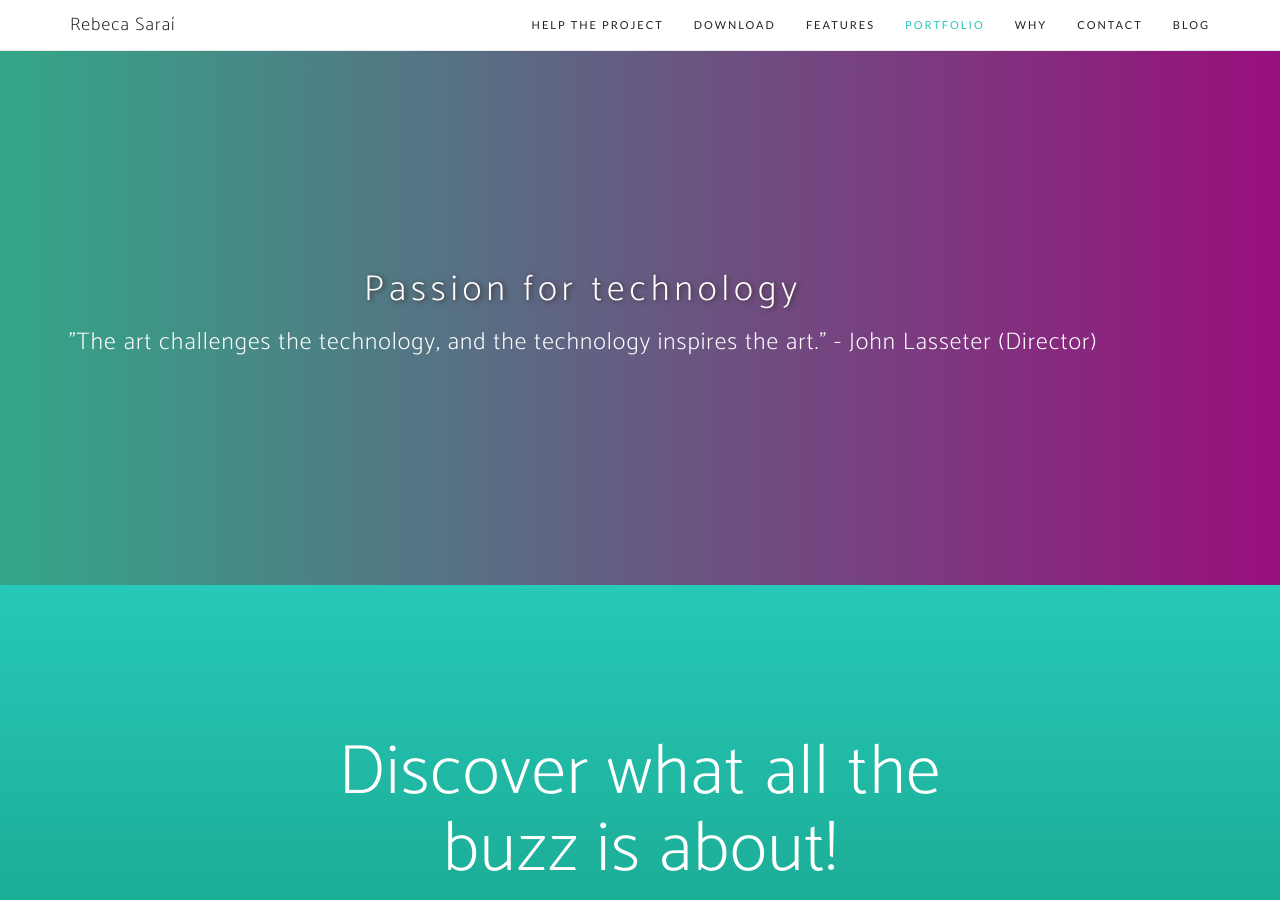
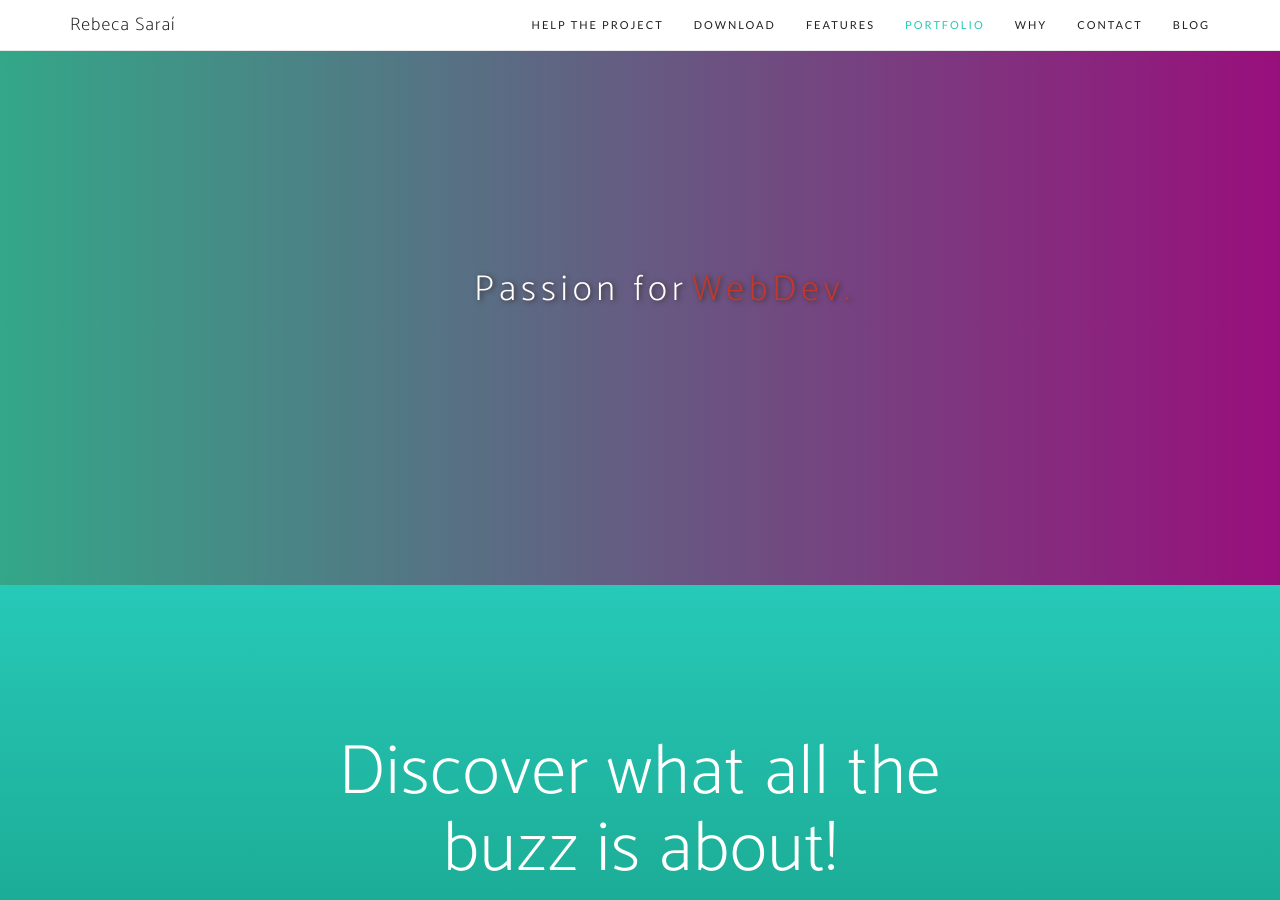
Before and after one commit to Rebecasarai/rebecasarai.github.io, a Jekyll site: the page built from test.html, in a window 1280 px wide and 900 px high, scrolled down 946 px. Built offline with Jekyll 4.4.1, drawn with Linux system fonts in a browser that asks for light colours; nearby versions of some CDN libraries; some web fonts are replaced.

Commit message:
Update header.html

```diff
--- a/_includes/header.html
+++ b/_includes/header.html
@@ -8,16 +8,17 @@
                     <div class="header-content-inner">-->
 
                        <div class="text">
-                          <h1>Passion for technology</h1>
-                          <!--<h1>
+                          <h1>Passion for</h1>
+                         <h1>
                             <span class="word wisteria"> Security.</span>
                             <span class="word belize"> Mobile Dev.</span>
                             <span class="word pomegranate "> Web Dev.</span>
 
                             <span class="word green"> UX-UI.</span>
                             <span class="word midnight"> Animation.</span>
-                          </h1>-->
-                           <h3>"The art challenges the technology, and the technology inspires the art." - John Lasseter (Director)</h3>
+                          </h1>
+                          <!-- <h3>"The art challenges the technology, and the technology inspires the art." - John Lasseter (Director)
+                            </h3>-->
                         </div>
 
                     </div>
```
